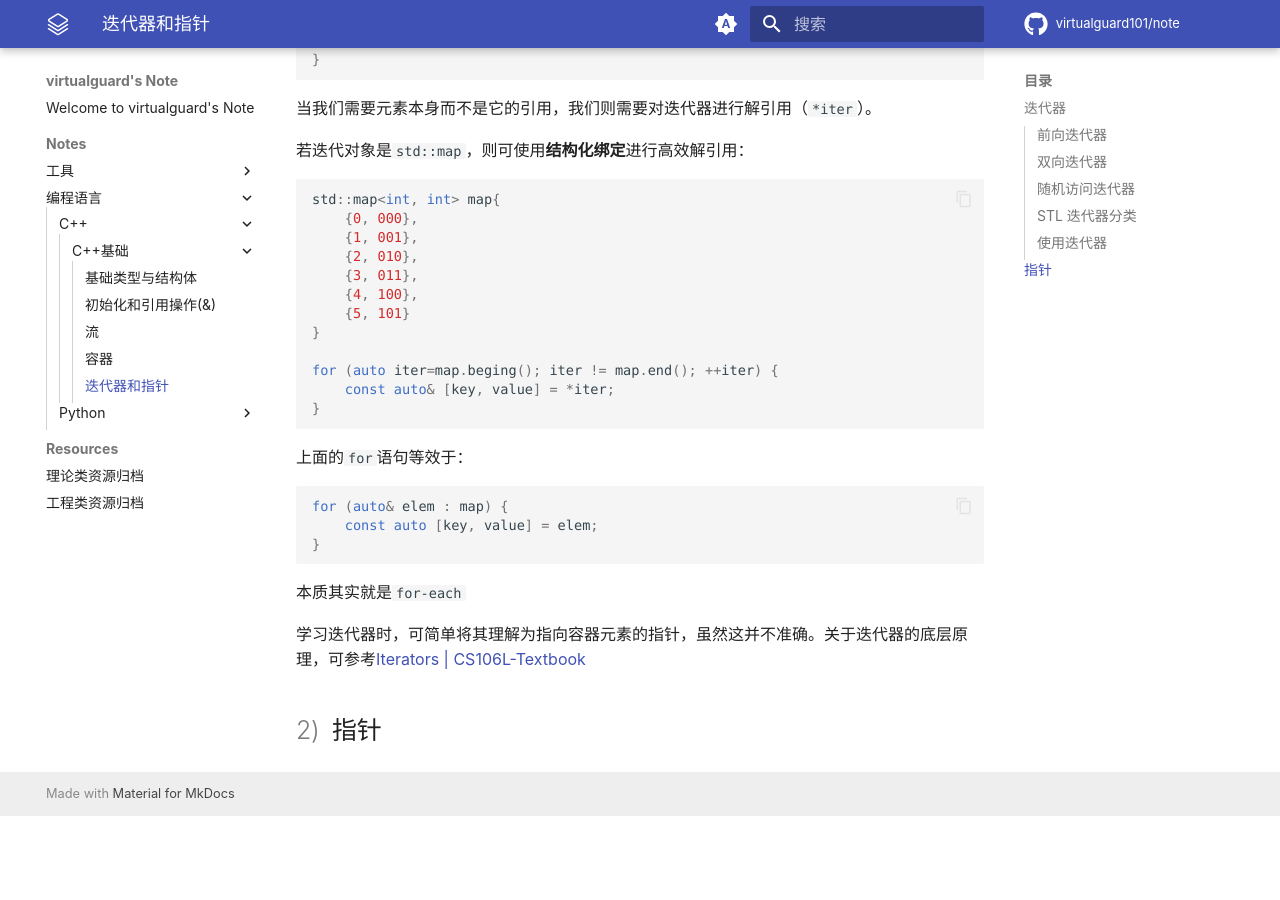
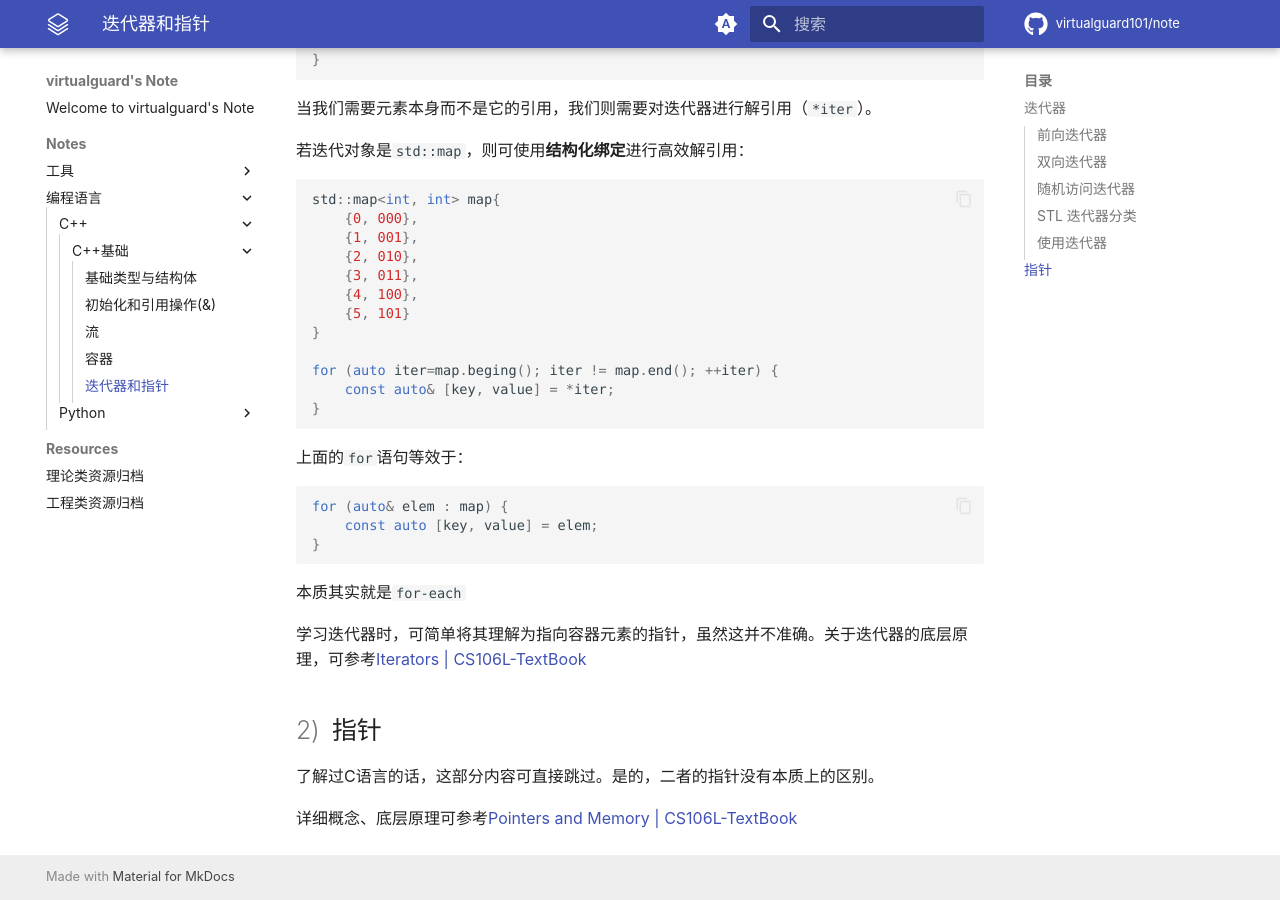
Before and after one commit to virtualguard101/note, an MkDocs documentation site: the page built from docs/notes/编程语言/c++/c++基础/5-iterators-pointers.md, in a window 1280 px wide and 900 px high, scrolled down 3223 px. Built offline with MkDocs 1.6.1 and Material for MkDocs 9.7.7, drawn with Linux system fonts in a browser that asks for light colours; some web fonts are replaced; comment, search, counter and statistics services are not loaded; before the commit the page ends 4039 px from its top, so only the background shows below that.

Commit message:
update cpp-base-5, pointers

````diff
--- a/docs/notes/编程语言/c++/c++基础/5-iterators-pointers.md
+++ b/docs/notes/编程语言/c++/c++基础/5-iterators-pointers.md
@@ -142,6 +142,10 @@ for (auto& elem : map) {
 ```
 本质其实就是`for-each`
 
-学习迭代器时，可简单将其理解为指向容器元素的指针，虽然这并不准确。关于迭代器的底层原理，可参考[Iterators | CS106L-Textbook](https://cs106l.github.io/textbook/containers/iterators)
+学习迭代器时，可简单将其理解为指向容器元素的指针，虽然这并不准确。关于迭代器的底层原理，可参考[Iterators | CS106L-TextBook](https://cs106l.github.io/textbook/containers/iterators)
 
 ## 指针
+
+了解过C语言的话，这部分内容可直接跳过。是的，二者的指针没有本质上的区别。
+
+详细概念、底层原理可参考[Pointers and Memory | CS106L-TextBook](https://cs106l.github.io/textbook/cpp-fundamentals/pointers-and-memory)
````
